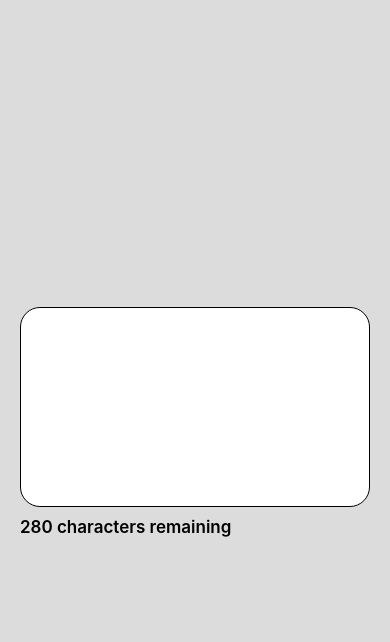
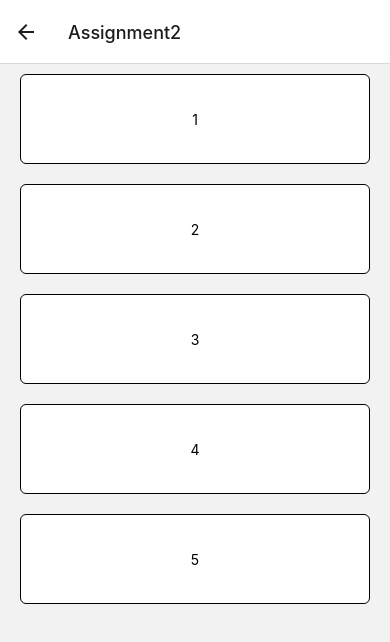
Before and after one commit to Ramzankhan123/reactlearning, a React Native app: screen /Assignment2 in a window 390 px wide. Shown: the top 642 px of the page. Built offline with nearby package versions, Linux system fonts and the light colour scheme.

Commit message:
swipable list

```diff
--- a/App.tsx
+++ b/App.tsx
@@ -1,10 +1,11 @@
 import React from "react";
 import { View, Text } from 'react-native';
-import { Assignment1 } from "./src/assignment/Assignment1";
+import AuthNavigation from "./src/route/AuthNavigation";
+
 const App = () => {
   return (
     <View style={{flex : 1}}>
-      <Assignment1 />
+      <AuthNavigation />
     </View>
   )
 }
--- a/index.js
+++ b/index.js
@@ -1,7 +1,7 @@
 /**
  * @format
  */
-
+import 'react-native-gesture-handler';
 import {AppRegistry} from 'react-native';
 import App from './App';
 import {name as appName} from './app.json';
--- a/src/assignment/Assignment1.tsx
+++ b/src/assignment/Assignment1.tsx
@@ -1,20 +1,24 @@
 import React, { useState } from "react";
-import { View, Text, SafeAreaView, StyleSheet, TextInput } from 'react-native';
-
+import { View, Text, SafeAreaView, StyleSheet, TextInput ,TouchableOpacity} from 'react-native';
+import { useNavigation, } from '@react-navigation/native';
 export const Assignment1 = () => {
     const [value, setValue] = useState('')
+    const navigation = useNavigation();
     const limit = 280
     const isTotal = limit - value.length
     const colorCode = value.length >= 10 ? (isTotal <= 10 ? (isTotal < 0 ? 'red' : "yellow") : "#a9a9a9") : "black"
     const bg = value.length >= 10 ? (isTotal <= 10 ? (isTotal < 0 ? '#ffcccb' : "#FFFFE0") : "white") : "white"
     return (
         <SafeAreaView style={styles.container}>
-            <View style={[styles.box_style, { borderColor: colorCode ,backgroundColor : bg }]}>
+            <View style={[styles.box_style, { borderColor: colorCode, backgroundColor: bg }]}>
                 <TextInput multiline style={{ flex: 1 }} value={value} onChangeText={(e) => setValue(e)} />
             </View>
             <View style={{ marginHorizontal: 20, marginTop: 10 }}>
-                <Text style={{ fontWeight: '600', color: colorCode ,fontSize : 17 }} >{`${isTotal} characters remaining`}</Text>
+                <Text style={{ fontWeight: '600', color: colorCode, fontSize: 17 }} >{`${isTotal} characters remaining`}</Text>
             </View>
+            <TouchableOpacity activeOpacity={0.8} onPress={()=> navigation.navigate('Assignment2')} style={styles.button_style}>
+                <Text style={{ fontSize: 18, color: 'white',fontWeight : 'bold' }}>{"Next"}</Text>
+            </TouchableOpacity>
         </SafeAreaView>
     )
 }
@@ -25,5 +29,8 @@ const styles = StyleSheet.create({
     },
     box_style: {
         height: 200, borderWidth: 1, marginHorizontal: 20, borderRadius: 20, paddingVertical: 10, paddingHorizontal: 15
+    },
+    button_style : {
+        height: 50,marginTop: '16%', marginHorizontal: '15%', borderRadius: 7, backgroundColor: '#20B840', justifyContent: 'center', alignItems: 'center'
     }
 })
--- /dev/null
+++ b/src/assignment/Assignment2.tsx
@@ -0,0 +1,100 @@
+import React, { useState } from "react";
+import { SafeAreaView, View, Text, FlatList, TouchableOpacity, StyleSheet, Animated } from 'react-native'
+import { RectButton } from 'react-native-gesture-handler';
+import Swipeable from 'react-native-gesture-handler/Swipeable';
+
+const ArrayList = [
+    {
+        id: 1,
+    },
+    {
+        id: 2,
+    },
+    {
+        id: 3,
+    },
+    {
+        id: 4,
+    },
+    {
+        id: 5,
+    },
+]
+export const Assignment2 = () => {
+    const [isState, setIsState] = useState([
+        {
+            id: 1,
+        },
+        {
+            id: 2,
+        },
+        {
+            id: 3,
+        },
+        {
+            id: 4,
+        },
+        {
+            id: 5,
+        },
+    ])
+    const leftSwipe = (progress: any, dragX: any, item: any) => {
+        const scale = dragX.interpolate({
+            inputRange: [0, 100],
+            outputRange: [0, 1],
+            extrapolate: 'clamp',
+        });
+        return (
+            <TouchableOpacity onPress={() => onPreesDelete(item)} activeOpacity={0.6}>
+                <View style={styles.deleteBox}>
+                    <Animated.Text style={{ fontSize: 19, color: 'white', fontWeight: 'bold', transform: [{ translateX: scale }], }}>
+                        {'Delete'}
+                    </Animated.Text>
+                </View>
+            </TouchableOpacity>
+        );
+    };
+
+    const onPreesDelete = (item: any) => {
+        setIsState((itm) => {
+            return ([...itm.filter((it: any) => it.id !== item.id)])
+        })
+    }
+
+    return (
+        <SafeAreaView style={{ flex: 1 }}>
+            <View style={styles.continer}>
+                <FlatList
+                    data={isState}
+                    keyExtractor={(item, index) => item.id.toString()}
+                    ItemSeparatorComponent={() => <View style={{ height: 20 }} />}
+                    renderItem={({ item, index }) => {
+                        return (
+                            <Swipeable renderRightActions={(progress: any, dragX: any) => leftSwipe(progress, dragX, item)}>
+                                <View style={{ height: 90, borderWidth: 1, justifyContent: 'center', alignItems: 'center', borderRadius: 6, backgroundColor: 'white' }}>
+                                    <Text>{item.id}</Text>
+                                </View>
+                            </Swipeable>
+                        )
+                    }}
+                />
+            </View>
+
+        </SafeAreaView>
+    )
+}
+
+const styles = StyleSheet.create({
+    continer: {
+        flex: 1, paddingHorizontal: 20, paddingTop: 10
+    },
+    deleteBox: {
+        backgroundColor: 'red',
+        justifyContent: 'center',
+        alignItems: 'center',
+        width: 100,
+        height: 90,
+
+        borderRadius: 10
+    },
+})
--- /dev/null
+++ b/src/route/AuthNavigation.tsx
@@ -0,0 +1,15 @@
+import React from 'react'
+import { NavigationContainer, DefaultTheme } from '@react-navigation/native';
+import { TutorialStack } from './roots';
+
+function AuthNavigation() {
+    return (
+        <NavigationContainer >
+            <TutorialStack />
+        </NavigationContainer>
+    )
+}
+
+
+
+export default AuthNavigation;
--- /dev/null
+++ b/src/route/root_types.ts
@@ -0,0 +1,10 @@
+export type ReateNativeStackTypes = {
+    Assignment1: any,
+    Assignment2 :  any,
+}
+
+declare global {
+    namespace ReactNavigation {
+        interface RootParamList extends ReateNativeStackTypes { }
+    }
+}
--- /dev/null
+++ b/src/route/roots.tsx
@@ -0,0 +1,14 @@
+import React, { useContext } from 'react';
+import { createNativeStackNavigator } from '@react-navigation/native-stack';
+import { ReateNativeStackTypes } from './root_types';
+import { Assignment1 } from '../assignment/Assignment1';
+import { Assignment2 } from '../assignment/Assignment2';
+const Stack = createNativeStackNavigator<ReateNativeStackTypes>();
+export const TutorialStack: React.FC = () => {
+    return (
+        <Stack.Navigator screenOptions={{ gestureEnabled: false, animation: 'slide_from_left', orientation: 'portrait' }}  >
+            <Stack.Screen name={'Assignment1'} component={Assignment1} />
+            <Stack.Screen name={'Assignment2'} component={Assignment2} />
+        </Stack.Navigator>
+    )
+}
```
Also changed, not shown: package.json (+6 -1 lines), 2 other files (tests, documents, lock files or other folders).
